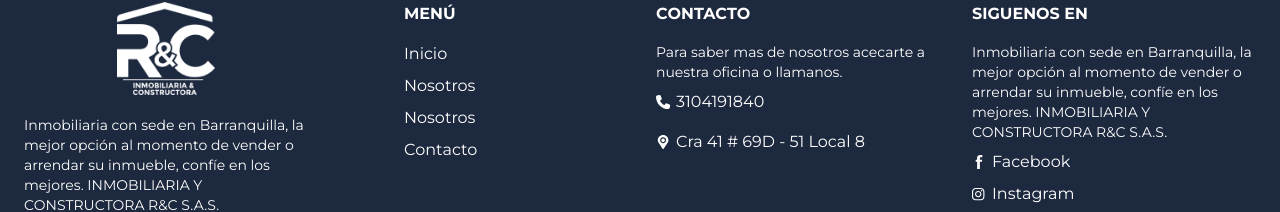
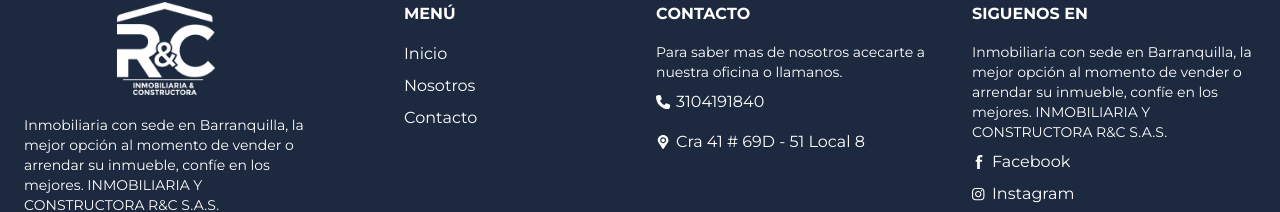
Before and after one commit to Devsdreams/ryc_react, a Next.js app: page /AboutUs in a window 1280 px wide. Shown: the part 2818-3030 px from the top of the page. Built offline with nearby package versions, Linux system fonts and the light colour scheme.

Commit message:
cambios realizados por parte de mag

```diff
--- a/components/Footer/Footer.jsx
+++ b/components/Footer/Footer.jsx
@@ -5,7 +5,6 @@
 const Conoce = [
   { name: "Inicio", href: "/" },
   { name: "Nosotros", href: "/AboutUs" },
-  { name: "Nosotros", href: "/aboutUs" },
   { name: "Contacto", href: "/Contact" },
 ];
 
```
Also changed, not shown: 1 other file (tests, documents, lock files or other folders).
